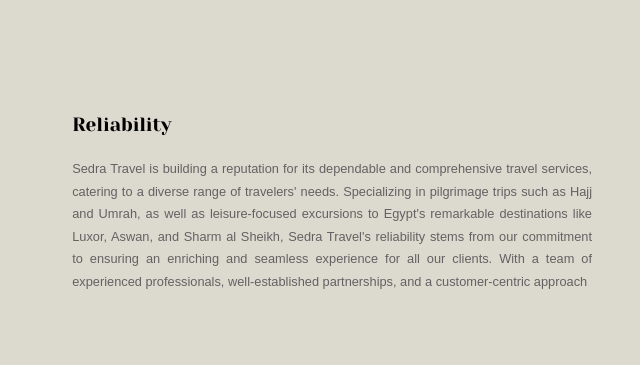
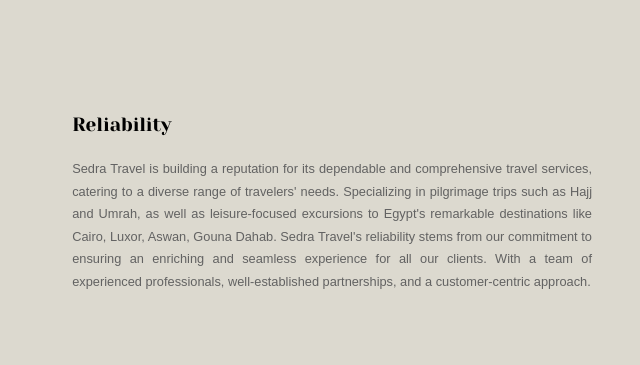
Before and after one commit to theRhasoldy/sedra-website, a website built with Vite: page src/index.html in a window 1280 px wide. Shown: the part 2840-3205 px from the top of the page, 640-1280 px from the left. Built offline with nearby package versions, Linux system fonts and the light colour scheme; some packages are replaced by stand-ins of ours; no server answers; the database is empty; a web font is replaced by a local one.

Commit message:
Changes to content

```diff
--- a/src/index.html
+++ b/src/index.html
@@ -146,10 +146,10 @@
 					<p>
 						Sedra Travel is building a reputation for its dependable and comprehensive travel services, catering to a
 						diverse range of travelers' needs. Specializing in pilgrimage trips such as Hajj and Umrah, as well as
-						leisure-focused excursions to Egypt's remarkable destinations like Luxor, Aswan, and Sharm al Sheikh, Sedra
+						leisure-focused excursions to Egypt's remarkable destinations like Cairo, Luxor, Aswan, Gouna Dahab. Sedra
 						Travel's reliability stems from our commitment to ensuring an enriching and seamless experience for all our
 						clients. With a team of experienced professionals, well-established partnerships, and a customer-centric
-						approach
+						approach.
 					</p>
 				</article>
 				<img class="frame" src="/img/group3.jpg" alt="Picture of a man taking photos with his phone" />
```
